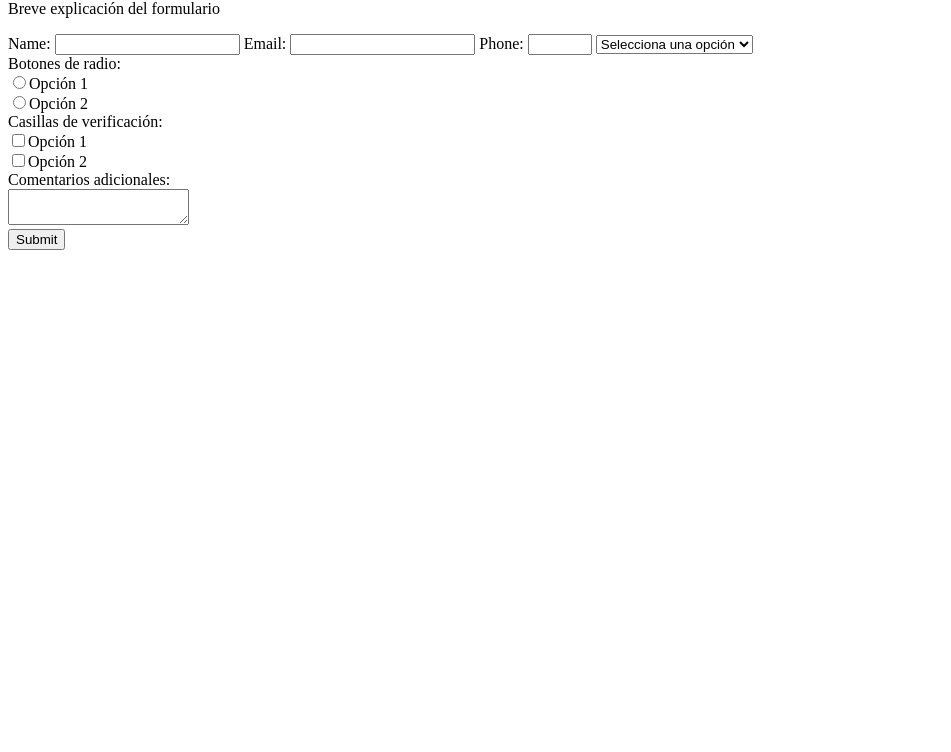
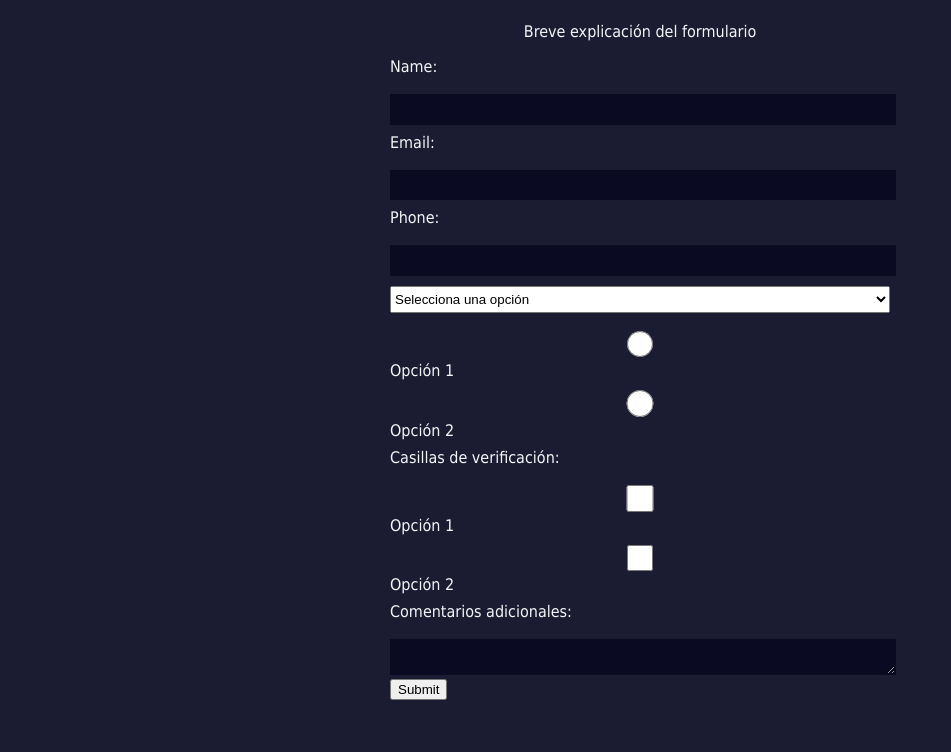
Before and after one commit to manza92/practicaHtmlCss, a plain HTML site: page index.html in a window 1280 px wide. Shown: the part 80-832 px from the top of the page, without its empty margins (0-951 px from the left). Before the commit the page ends 800 px from the top, so only its background shows below. Drawn offline with Linux system fonts and the light colour scheme.

Commit message:
segunda parte de practica

```diff
--- a/index.html
+++ b/index.html
@@ -28,19 +28,19 @@
             </select>
 
             <div>
-            <label>Botones de radio:</label><br />
-            <input type="radio" name="radio-group" value="opcion1">Opción 1<br />
+                <label></label>
+                <input type="radio" name="radio-group" value="opcion1">Opción 1
                 <input type="radio" name="radio-group" value="opcion2">Opción 2
             </div>
 
             <div>
-            <label>Casillas de verificación:</label><br />
-            <input type="checkbox" name="checkbox-group[]" value="opcion1">Opción 1<br />
+                <label>Casillas de verificación:</label>
+                <input type="checkbox" name="checkbox-group[]" value="opcion1">Opción 1
                 <input type="checkbox" name="checkbox-group[]" value="opcion2">Opción 2
             </div>
 
-        <label for="comments">Comentarios adicionales:</label><br />
-        <textarea id="comments"></textarea><br />
+            <label for="comments">Comentarios adicionales:</label>
+            <textarea id="comments"></textarea>
 
             <button type="submit" id="submit">Submit</button>
         </form>
--- a/style.css
+++ b/style.css
@@ -0,0 +1,68 @@
+body {
+    width: 100%;
+    height: 100vh;
+    margin: 0;
+    background-color: #1b1b32;
+    color: #f5f6f7;
+    font-family: Tahoma;
+    font-size: 16px;
+}
+
+h1,
+p {
+    margin: 1em auto;
+    text-align: center;
+}
+
+form {
+    width: 60vw;
+    max-width: 500px;
+    min-width: 300px;
+    margin: 0 auto;
+    padding-bottom: 2em;
+}
+
+label {
+    display: block;
+    margin: 0.5rem 0;
+}
+
+input,
+textarea,
+select {
+    margin: 10px 0 0 0;
+    width: 100%;
+    min-height: 2em;
+}
+
+input,
+textarea {
+    background-color: #0a0a23;
+    border: 1px solid #0a0a23;
+    color: #ffffff;
+}
+
+.inline {
+    width: unset;
+    margin: 0 0.5em 0 0;
+    vertical-align: middle;
+}
+
+input[type="submit"] {
+    display: block;
+    width: 60%;
+    margin: 1em auto;
+    height: 2em;
+    font-size: 1.1rem;
+    background-color: #3b3b4f;
+    border-color: white;
+    min-width: 300px;
+}
+
+input[type="file"] {
+    padding: 1px 2px;
+}
+
+a {
+    color: #dfdfe2
+}
```
Also changed, not shown: 1 other file. Lines whose indentation alone changed are shown as unchanged.
